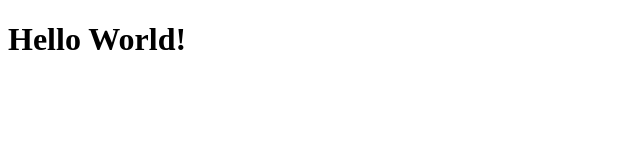
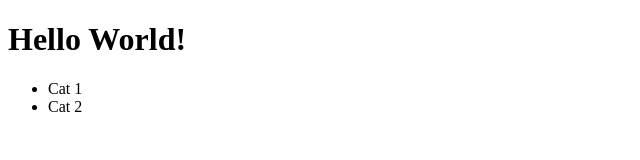
Before and after one commit to humanevil78/fall, a plain HTML site: page index.html in a window 1280 px wide. Shown: the full height of the page, 0-640 px from the left. Drawn offline with Linux system fonts and the light colour scheme.

Commit message:
insert list cat

```diff
--- a/index.html
+++ b/index.html
@@ -7,5 +7,9 @@
 </head>
 <body>
     <h1>Hello World!</h1>
+    <ul>
+        <li>Cat 1</li>
+        <li>Cat 2</li>
+    </ul>
 </body>
 </html>
```
